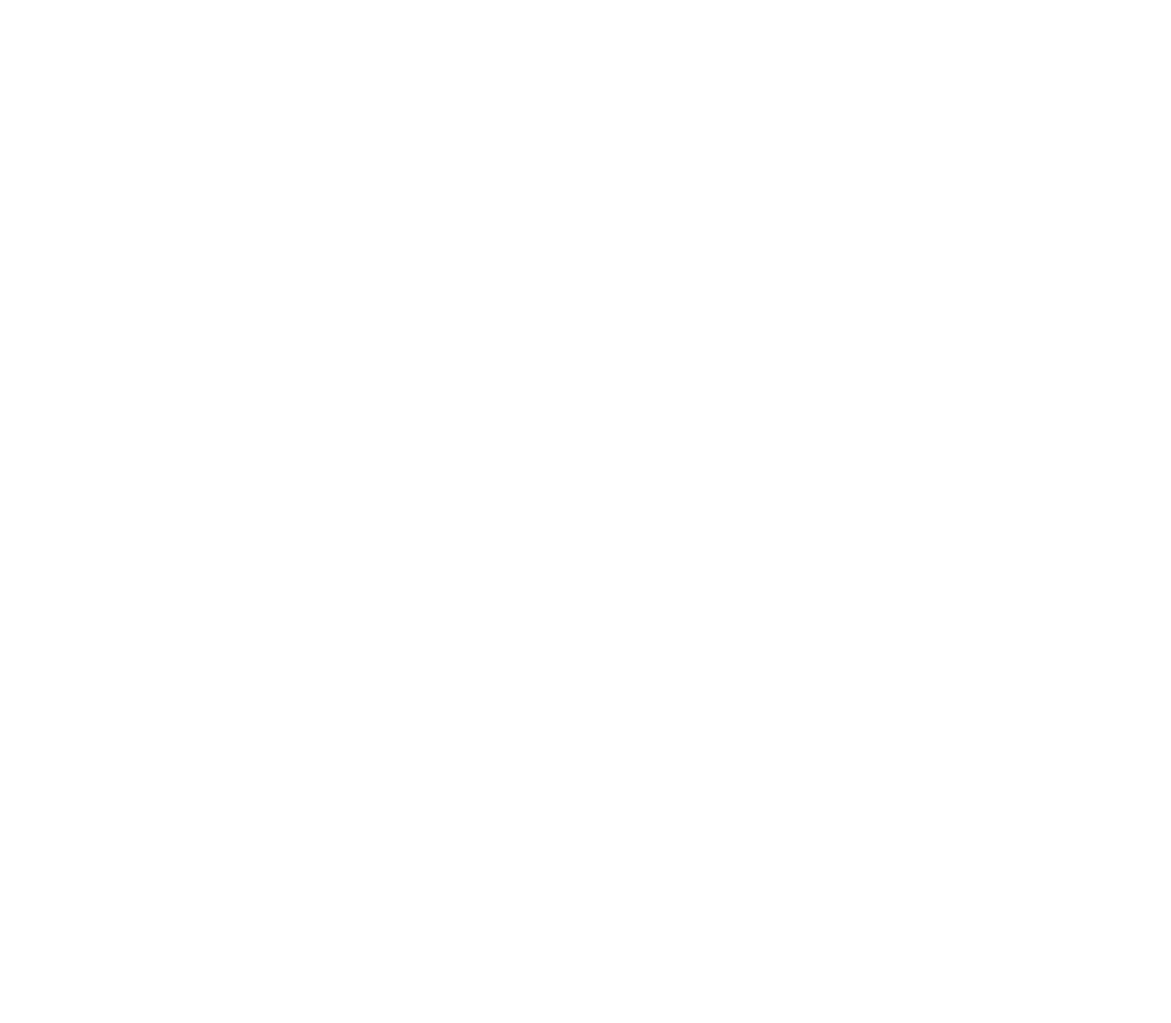
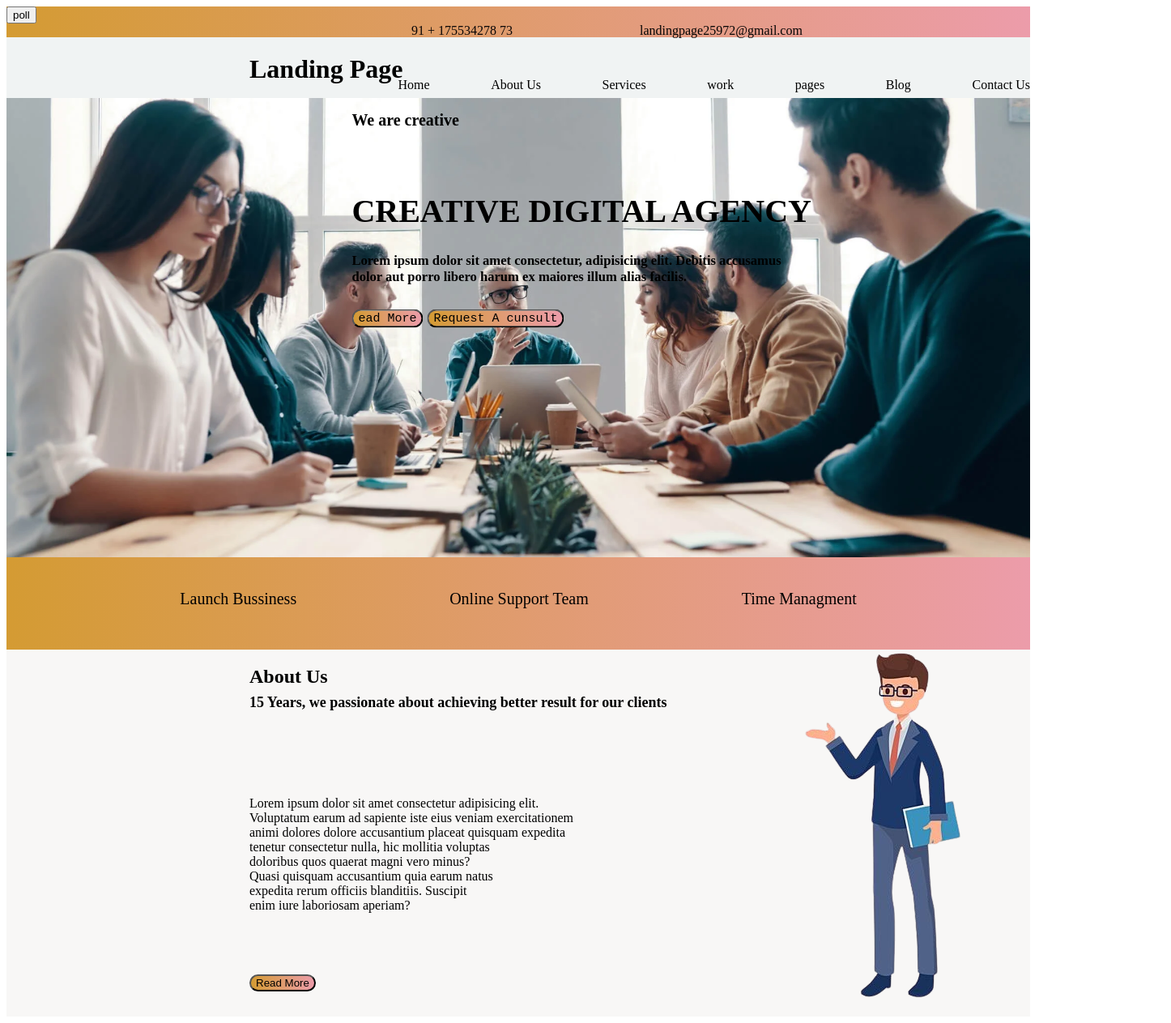
Before and after one commit to Yagnik-Krupa/CODSOFT, a plain HTML site: page index.html in a window 1280 px wide. Shown: the whole page at 81% size, 1446 px wide, since content can reach past the window. Before the commit the page ends 800 px from the top, so only its background shows below. Drawn offline with Linux system fonts and the light colour scheme.

Commit message:
New Files Added

```diff
--- /dev/null
+++ b/index.css
@@ -0,0 +1,145 @@
+
+
+.h1{
+    background-color: rgb(237, 20, 158);
+}
+.hed_1{
+    height: 1cm;
+    display: grid;
+    background-image: linear-gradient(to right, rgb(212, 155, 51)  ,rgb(236, 156, 170) );
+}
+
+.text_1{
+
+    margin-left: 500px;
+    /*margin-top: 20px; */
+    height: 0px;
+    color: rgb(11, 7, 7);
+
+
+}
+.button {
+    margin-left: 1423px;
+    height: 0px;
+    width:0px;
+    margin-top: 16px;
+
+}
+.textmin{
+   justify-content:flex-start;
+   justify-self:center  ;
+   margin-right: -300px;
+    color: rgb(6, 5, 5);
+   width: 0px;
+
+
+}
+
+.hed_2{
+
+    height: 2cm;
+
+    display: grid;
+    background-color: rgb(240, 243, 243);
+}
+.hed h1 {
+    height: 0px;
+    margin-left: 300px;
+}
+.hed_2  .navmain{
+    display: flex;
+    gap: 2cm;
+    justify-content: end;
+    height: -6px;
+
+
+}
+.had3{
+    text-align:start;
+    margin-left: 300px;
+
+
+  font-weight: bold;
+  position: absolute;
+  top: 50%;
+  left: 50%;
+  transform: translate(-50%, -100%);
+  z-index: 2;
+  width: 80%;
+  font-size: 20px;
+
+}
+
+.hed_3{
+    height: 15cm;
+    display: grid;
+    background-color: rgb(167, 110, 25);
+
+
+
+}
+.had3 button{
+    border-radius: 20px;
+    font-size: 15px;
+    font-family: 'Courier New', Courier, monospace;
+    background-image: linear-gradient(to right, rgb(212, 155, 51)  ,rgb(236, 156, 170) );
+
+}
+
+
+.hed_4{
+    height: 3cm;
+    display: grid;
+    background-image: linear-gradient(to right, rgb(212, 155, 51)  ,rgb(236, 156, 170) );
+    font-size: 20px;
+    display: flex;
+    gap: 5cm;
+    justify-content: center;
+}
+
+.bussi1{
+    display: flex;
+    margin-top: 40px;
+}
+
+.bussi2{
+    display: flex;
+    margin-top: 40px;
+}
+
+.bussi3{
+    display: flex;
+    margin-top: 40px;
+}
+
+.hed_5{
+    background-image: url("imgggggg.png");
+    height: 12cm;
+    display: grid;
+    background-position: right top;
+    background-repeat: no-repeat;
+    background-color: rgb(248, 247, 246);
+}
+.hh3{
+    margin-left: 300px;
+    height: 0px;
+
+}
+.hh4{
+        margin-bottom: 50px;
+        margin-left: 300px;
+        font-size: 18px;
+
+}
+.hh5{
+    margin-left: 300px;
+    margin-bottom: 45px;
+}
+.hh6{
+    margin-left: 300px;
+}
+
+.hed_5 button{
+    border-radius: 30px;
+    background-image: linear-gradient(to right, rgb(212, 155, 51)  ,rgb(236, 156, 170) );
+}
--- a/index.html
+++ b/index.html
@@ -3,9 +3,80 @@
 <head>
     <meta charset="UTF-8">
     <meta name="viewport" content="width=device-width, initial-scale=1.0">
-    <title>Home</title>
+    <link rel="stylesheet" href="index.css">
+    <title>Home </title>
+    <style>
+        .hed_3{
+            background-image: url("metinggg.webp");
+            background-size: cover;
+            filter: blur(0px);
+        }
+        .hed3{
+            border: 1px solid;
+        }
+
+    </style>
+
+
 </head>
 <body>
 
+    <div class="hed_1">
+
+        <div class="btt"><button>poll</button></div>
+        <div class="text_1">91 + 175534278 73</div>
+        <div class="textmin"> landingpage25972@gmail.com</div>
+
+    </div>
+
+
+
+    <div class="hed_2">
+
+       <div class="hed"><h1>Landing Page</h1> </div>
+
+            <div class="navmain">
+            <nav class="nav1"> Home      </nav>
+            <nav class="nav2"> About Us  </nav>
+            <nav class="nav3"> Services  </nav>
+            <nav class="nav4"> work      </nav>
+            <nav class="nav5"> pages     </nav>
+            <nav class="nav6"> Blog      </nav>
+            <nav class="nav6"> Contact Us</nav>
+            </div>
+
+
+
+    </div>
+
+
+
+    <div class="hed_3">
+
+        <div class="had3">
+            <h4>We are creative </h4><br>
+            <h1>CREATIVE DIGITAL AGENCY</h1>
+            <h5>Lorem ipsum dolor sit amet consectetur, adipisicing elit. Debitis accusamus <br>dolor aut porro libero harum ex maiores illum alias facilis.</h5>
+            <button>ead More</button>
+            <button>Request A cunsult</button>
+        </div>
+    </div>
+
+
+
+    <div class="hed_4">
+        <div class="bussi1">Launch Bussiness</div>
+        <div class="bussi2">Online Support Team</div>
+        <div class="bussi3">Time Managment</div>
+    </div>
+
+    <div class="hed_5">
+        <div class="hh3"><h2>About Us</h2></div>
+        <div class="hh4"><h4>15 Years, we   passionate about achieving better result for our clients  </h4></div>
+        <div class="hh5">Lorem ipsum dolor sit amet consectetur adipisicing elit. <br>Voluptatum earum ad sapiente iste eius veniam exercitationem <br>animi dolores dolore accusantium placeat quisquam expedita <br> tenetur consectetur nulla, hic mollitia voluptas <br> doloribus quos quaerat magni vero minus? <br>Quasi quisquam accusantium quia earum natus <br> expedita rerum officiis blanditiis. Suscipit <br>enim iure laboriosam aperiam?</div>
+        <div class="hh6"><button>Read More</button></div>
+    </div>
+
+
 </body>
 </html>
```
Also changed, not shown: imgggggg.png (added), metinggg.webp (added), user.jpg (added).
